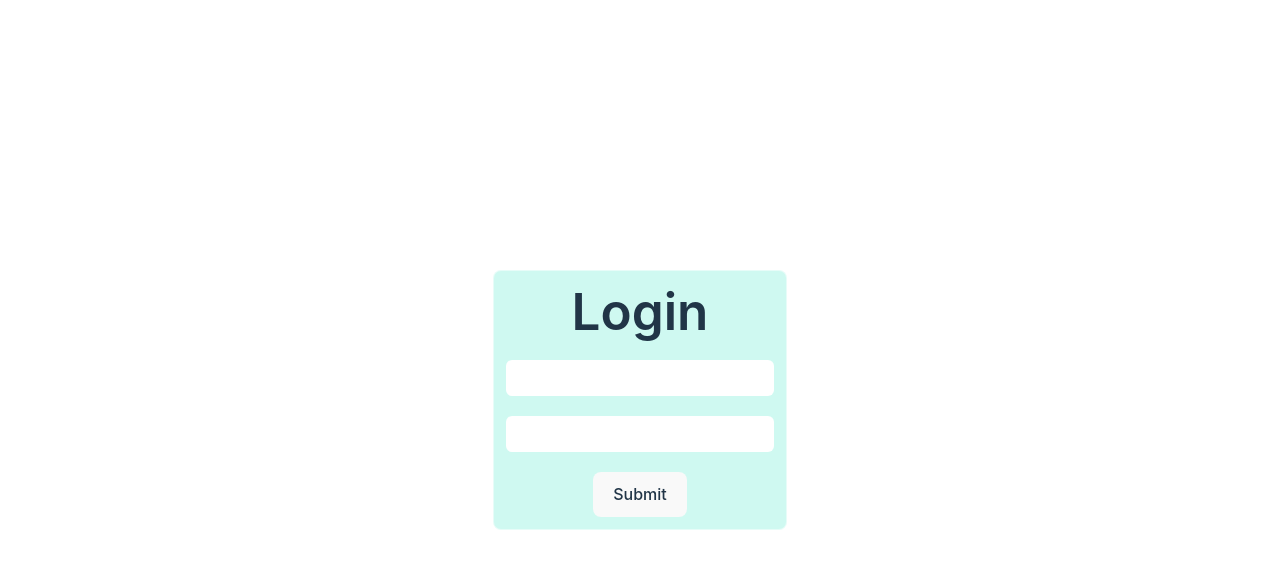
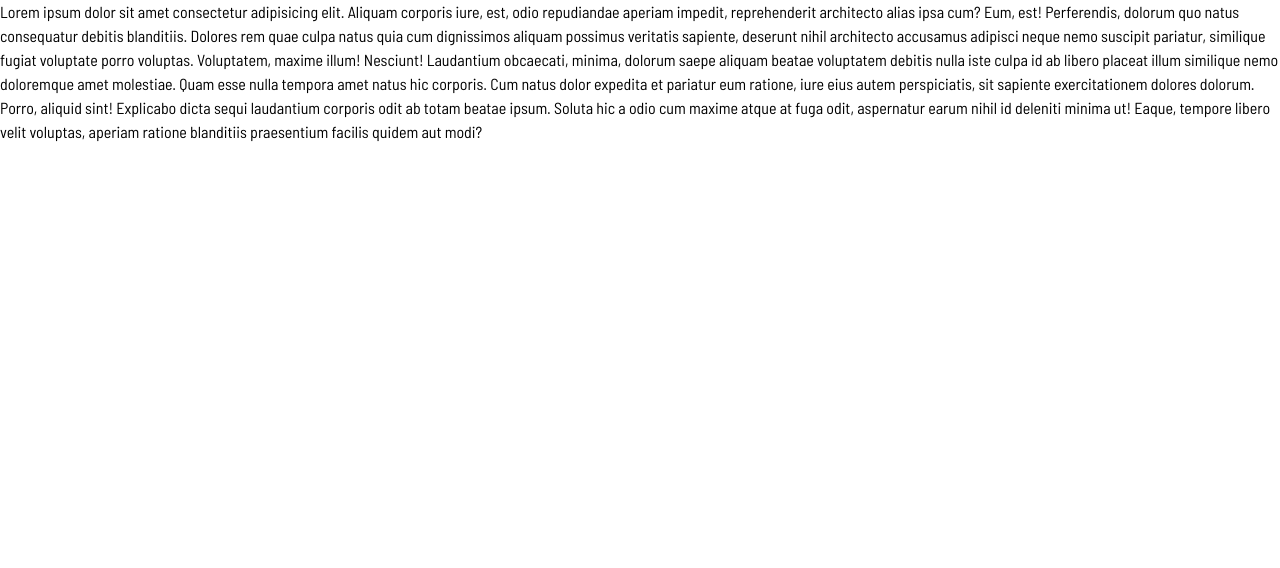
Before and after one commit to Genya10/tailwind-2024, a React (Vite) app: page / in a window 1280 px wide. Shown: the top 568 px of the page. Built offline with nearby package versions, Linux system fonts and the light colour scheme.

Commit message:
reset styles and install prettierrc

```diff
--- a/index.html
+++ b/index.html
@@ -4,9 +4,20 @@
     <meta charset="UTF-8"/>
     <link rel="icon" type="image/svg+xml" href="/vite.svg" />
     <meta name="viewport" content="width=device-width, initial-scale=1.0" />
-    <title>Vite + React</title>
+    <title>React with Tailwind</title>
+    <link rel="preconnect" href="https://fonts.googleapis.com" />
+    <link rel="preconnect" href="https://fonts.gstatic.com" crossorigin />
+    <link
+      href="https://fonts.googleapis.com/css2?family=Barlow+Semi+Condensed:ital,wght@0,400;0,500;0,600;1,400;1,500&display=swap"
+      rel="stylesheet"
+    />
   </head>
   <body>
+    <p>Lorem ipsum dolor sit amet consectetur adipisicing elit. Aliquam corporis iure, est, odio repudiandae aperiam impedit, reprehenderit architecto alias ipsa cum? Eum, est! Perferendis, dolorum quo natus consequatur debitis blanditiis.
+    Dolores rem quae culpa natus quia cum dignissimos aliquam possimus veritatis sapiente, deserunt nihil architecto accusamus adipisci neque nemo suscipit pariatur, similique fugiat voluptate porro voluptas. Voluptatem, maxime illum! Nesciunt!
+    Laudantium obcaecati, minima, dolorum saepe aliquam beatae voluptatem debitis nulla iste culpa id ab libero placeat illum similique nemo doloremque amet molestiae. Quam esse nulla tempora amet natus hic corporis.
+    Cum natus dolor expedita et pariatur eum ratione, iure eius autem perspiciatis, sit sapiente exercitationem dolores dolorum. Porro, aliquid sint! Explicabo dicta sequi laudantium corporis odit ab totam beatae ipsum.
+    Soluta hic a odio cum maxime atque at fuga odit, aspernatur earum nihil id deleniti minima ut! Eaque, tempore libero velit voluptas, aperiam ratione blanditiis praesentium facilis quidem aut modi?</p>
     <div id="root"></div>
     <script type="module" src="/src/main.jsx"></script>
   </body>
--- a/package.json
+++ b/package.json
@@ -24,6 +24,8 @@
     "eslint-plugin-react-hooks": "^4.6.2",
     "eslint-plugin-react-refresh": "^0.4.7",
     "postcss": "^8.4.39",
+    "prettier": "^3.3.2",
+    "prettier-plugin-tailwindcss": "^0.6.5",
     "tailwindcss": "^3.4.4",
     "vite": "^5.3.1"
   }
--- a/src/App.jsx
+++ b/src/App.jsx
@@ -7,7 +7,7 @@ function App() {
 
   return (
     <>
-      <Form/>
+      {/*<Form/>*/}
       {/*<MainPart/>*/}
       {/*<Title/>*/}
     </>
--- a/src/components/Form.jsx
+++ b/src/components/Form.jsx
@@ -3,7 +3,7 @@ import cl from "../Core.module.scss";
 export function Form() {
   return (
     <form
-      className="bg-primary-color/20 p-3 rounded-lg border
+      className="bg-primary-color/20 p-4 rounded-lg border
           border-solid border-white/50"
     >
       <h1 className="mb-5 font-semibold">Login</h1>
--- a/src/index.css
+++ b/src/index.css
@@ -2,71 +2,7 @@
 @tailwind components;
 @tailwind utilities;
 
-:root {
-  font-family: Inter, system-ui, Avenir, Helvetica, Arial, sans-serif;
-  line-height: 1.5;
-  font-weight: 400;
-
-  color-scheme: light dark;
-  color: rgba(255, 255, 255, 0.87);
-  background-color: #242424;
-
-  font-synthesis: none;
-  text-rendering: optimizeLegibility;
-  -webkit-font-smoothing: antialiased;
-  -moz-osx-font-smoothing: grayscale;
-}
-
-a {
-  font-weight: 500;
-  color: #646cff;
-  text-decoration: inherit;
-}
-a:hover {
-  color: #535bf2;
-}
-
 body {
-  margin: 0;
-  display: flex;
-  place-items: center;
-  min-width: 320px;
+  font-family: 'Barlow Semi Condensed', sans-serif;
   min-height: 100vh;
 }
-
-h1 {
-  font-size: 3.2em;
-  line-height: 1.1;
-}
-
-button {
-  border-radius: 8px;
-  border: 1px solid transparent;
-  padding: 0.6em 1.2em;
-  font-size: 1em;
-  font-weight: 500;
-  font-family: inherit;
-  background-color: #1a1a1a;
-  cursor: pointer;
-  transition: border-color 0.25s;
-}
-button:hover {
-  border-color: #646cff;
-}
-button:focus,
-button:focus-visible {
-  outline: 4px auto -webkit-focus-ring-color;
-}
-
-@media (prefers-color-scheme: light) {
-  :root {
-    color: #213547;
-    background-color: #ffffff;
-  }
-  a:hover {
-    color: #747bff;
-  }
-  button {
-    background-color: #f9f9f9;
-  }
-}
--- a/tailwind.config.js
+++ b/tailwind.config.js
@@ -1,4 +1,3 @@
-import plugin from 'tailwindcss';
 
 /** @type {import('tailwindcss').Config} */
 export default {
@@ -8,28 +7,7 @@ export default {
     "./src/**/*.{js,ts,jsx,tsx}",
   ],
   theme: {
-    extend: {
-      colors:{
-        'primary-color':'#0FE0BB',
-      },
-      fontSize:{
-        'big-size':'40px',
-      }
-    },
+    extend: {},
   },
-  plugins: [
-    plugin(function({addBase, addComponents, addUtilities, theme}){
-      addComponents({
-       '.btn':{
-        display:'inline-block',
-        color:'red'
-       }
-      }),
-      addUtilities({
-        '.hide': {
-          display:'none',
-        },
-      })
-    })
-  ],
+  plugins: [],
 }
```
Also changed, not shown: 2 other files (tests, documents, lock files or other folders).
